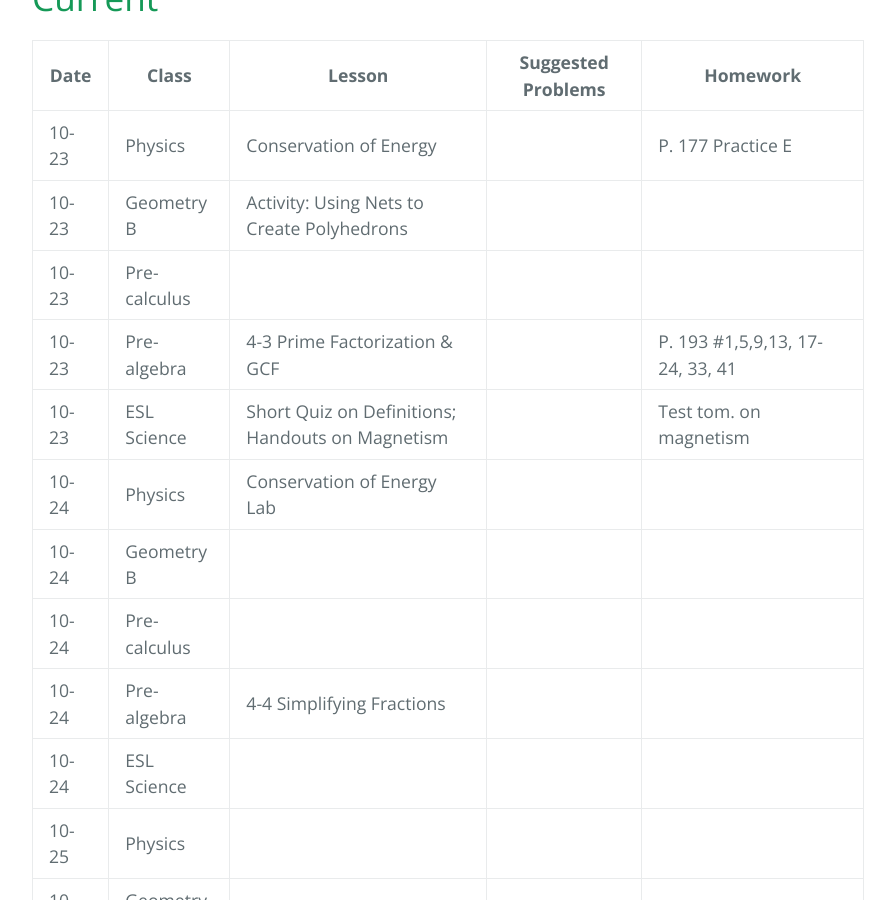
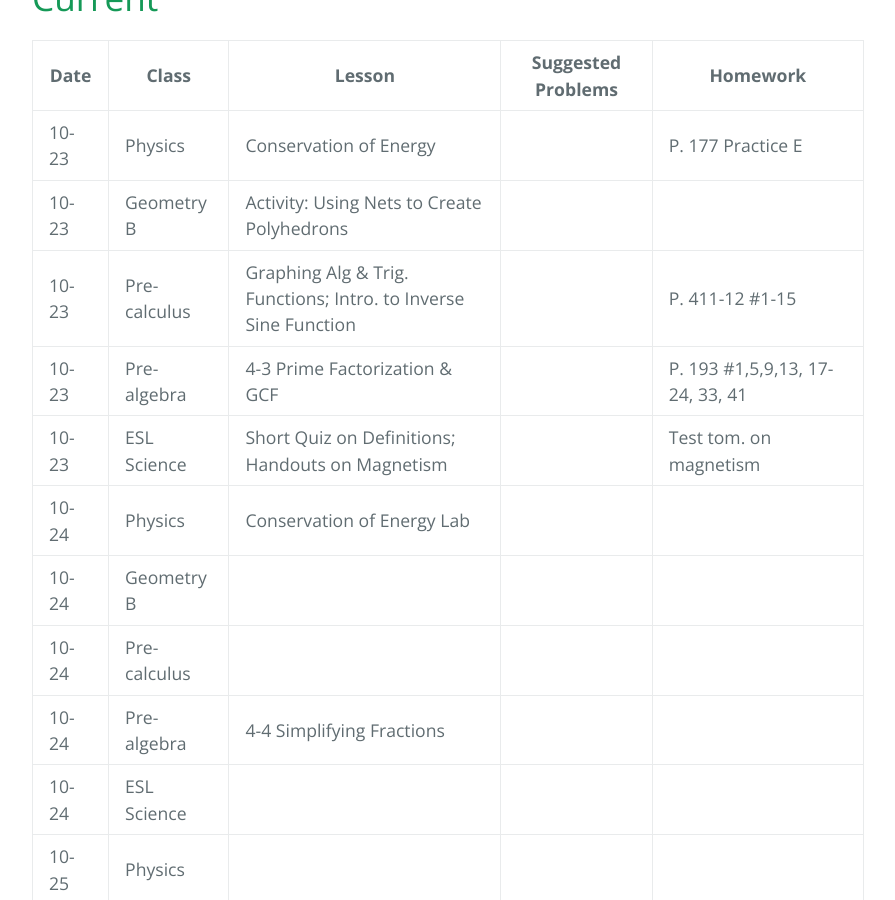
Before and after one commit to gpayoo/gpayoo, a Jekyll site: the page built from index.md, in a window 1280 px wide and 900 px high, scrolled down 528 px. Shown: the whole window, without its empty margins (192-1087 px from the left). Built offline with Jekyll 4.4.1, drawn with Linux system fonts in a browser that asks for light colours; our own code applies the rules of GitHub Pages for plain Markdown files.

Commit message:
Update index.md

```diff
--- a/index.md
+++ b/index.md
@@ -12,7 +12,7 @@ layout: default
 | ---- | ----- | ------ | -------- | ---
 | 10-23 | Physics | Conservation of Energy  | | P. 177 Practice E
 | 10-23 | Geometry B | Activity: Using Nets to Create Polyhedrons   | |     |
-| 10-23 | Pre-calculus | | |
+| 10-23 | Pre-calculus | Graphing Alg & Trig. Functions; Intro. to Inverse Sine Function | | P. 411-12 #1-15
 | 10-23 | Pre-algebra | 4-3 Prime Factorization & GCF  | | P. 193 #1,5,9,13, 17-24, 33, 41
 | 10-23 | ESL Science | Short Quiz on Definitions; Handouts on Magnetism  |  |  Test tom. on magnetism
 | 10-24 | Physics | Conservation of Energy Lab | |
```
